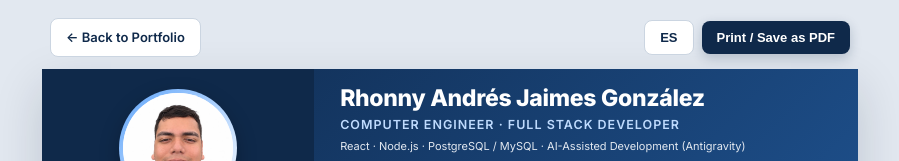
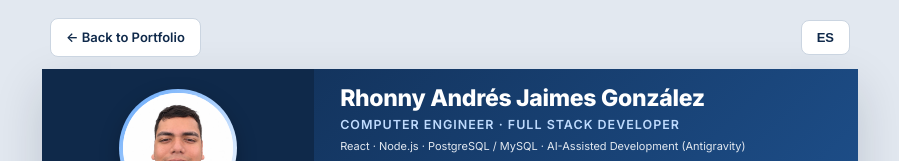
Before and after one commit to rhonnyjaimes/rhonnyjaimes.github.io, a plain HTML site: page cv.html in a window 1280 px wide. Shown: the top 161 px of the page, without its empty margins (190-1089 px from the left). Drawn offline with Linux system fonts and the light colour scheme.

Commit message:
Remove Print / Save as PDF button from CV toolbar

```diff
--- a/cv.html
+++ b/cv.html
@@ -569,9 +569,6 @@
     </div>
     <div class="toolbar-right">
       <button id="cvLangToggle" class="btn btn-lang" title="Cambiar a Español">ES</button>
-      <button onclick="window.print()" class="btn btn-print" data-i18n="toolbar.print">
-        Print / Save as PDF
-      </button>
     </div>
   </div>
 
```
